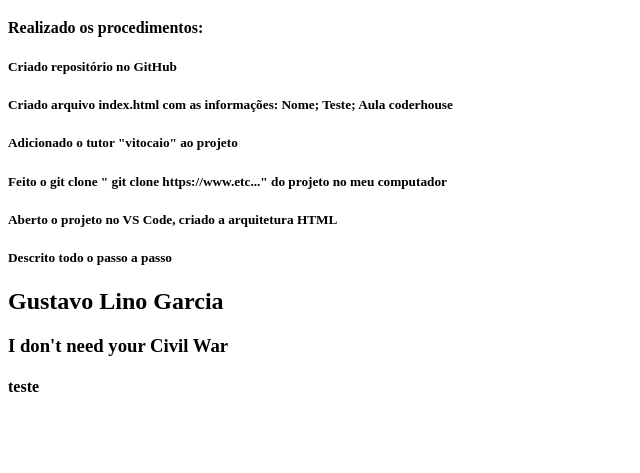
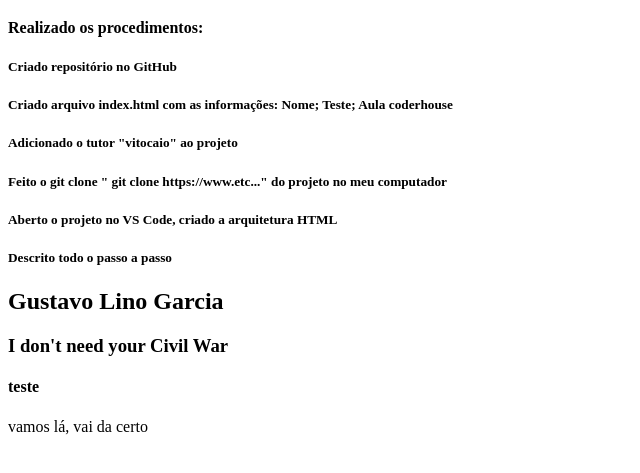
Before and after one commit to gustavo-garcia127/TesteDesafio, a plain HTML site: page index.html in a window 1280 px wide. Shown: the part 61-534 px from the top of the page, without its empty margins (0-640 px from the left). Drawn offline with Linux system fonts and the light colour scheme.

Commit message:
feito outra alteracao

```diff
--- a/index.html
+++ b/index.html
@@ -21,5 +21,7 @@
     <h3> I don't need your Civil War</h3>
     <h4> teste</h4>
 
+    <p> vamos lá, vai da certo</p>
+
 </body>
 </html>
```
